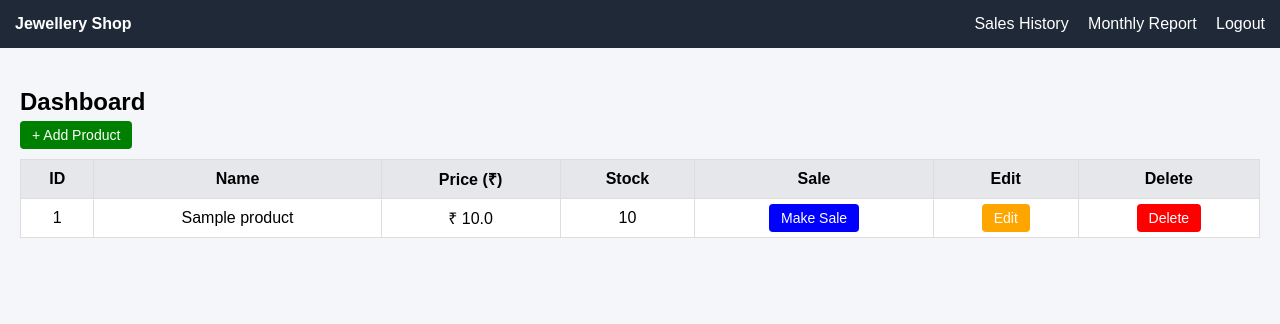
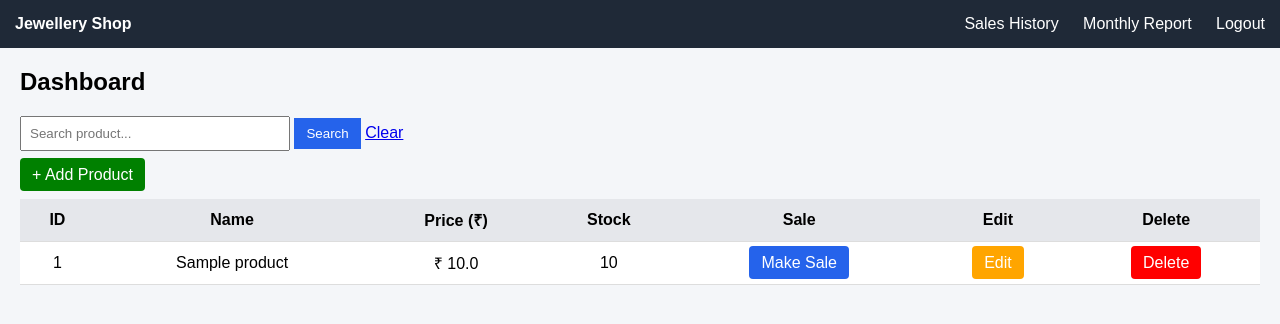
Before and after one commit to rajeshakela0909-cloud/jewellery-shop, a Flask app: page /dashboard in a window 1280 px wide. Shown: the top 324 px of the page. Run offline with Flask 3, Linux system fonts and the light colour scheme; the visitor is signed in with stand-in values (Sample User, id 1); tables that the repository leaves empty hold one stand-in row (values such as "Sample post").

Commit message:
Update dashboard.html

```diff
--- a/templates/dashboard.html
+++ b/templates/dashboard.html
@@ -11,16 +11,17 @@
 
         .navbar {
             background: #1f2937;
+            color: white;
             padding: 15px;
-            color: white;
             display: flex;
             justify-content: space-between;
+            align-items: center;
         }
 
         .navbar a {
             color: white;
             text-decoration: none;
-            margin-left: 15px;
+            margin-left: 20px;
         }
 
         .container {
@@ -28,45 +29,44 @@
         }
 
         h2 {
-            margin-bottom: 10px;
+            margin-top: 0;
         }
 
         .btn {
-            padding: 6px 12px;
+            padding: 8px 12px;
+            border: none;
+            color: white;
+            cursor: pointer;
+            border-radius: 4px;
             text-decoration: none;
-            border-radius: 4px;
-            font-size: 14px;
         }
 
         .btn-add {
             background: green;
-            color: white;
         }
 
         .btn-sale {
-            background: blue;
-            color: white;
+            background: #2563eb;
         }
 
         .btn-edit {
             background: orange;
-            color: white;
         }
 
         .btn-delete {
             background: red;
-            color: white;
         }
 
         table {
             width: 100%;
             border-collapse: collapse;
+            margin-top: 15px;
             background: white;
         }
 
         th, td {
-            border: 1px solid #ddd;
-            padding: 8px;
+            padding: 10px;
+            border-bottom: 1px solid #ddd;
             text-align: center;
         }
 
@@ -74,19 +74,38 @@
             background: #e5e7eb;
         }
 
-        .top-buttons {
+        .low-stock {
+            background-color: #ffe5e5;
+            color: red;
+            font-weight: bold;
+        }
+
+        .search-box {
             margin-bottom: 15px;
+        }
+
+        input[type="text"] {
+            padding: 8px;
+            width: 250px;
+        }
+
+        button {
+            padding: 8px 12px;
+            background: #2563eb;
+            color: white;
+            border: none;
+            cursor: pointer;
         }
     </style>
 </head>
 <body>
 
 <div class="navbar">
-    <div><b>Jewellery Shop</b></div>
+    <div><strong>Jewellery Shop</strong></div>
     <div>
-        <a href="{{ url_for('sales_history') }}">Sales History</a>
-        <a href="{{ url_for('monthly_report') }}">Monthly Report</a>
-        <a href="{{ url_for('logout') }}">Logout</a>
+        <a href="/sales">Sales History</a>
+        <a href="/monthly-report">Monthly Report</a>
+        <a href="/logout">Logout</a>
     </div>
 </div>
 
@@ -94,9 +113,15 @@
 
     <h2>Dashboard</h2>
 
-    <div class="top-buttons">
-        <a href="{{ url_for('add_product') }}" class="btn btn-add">+ Add Product</a>
+    <div class="search-box">
+        <form method="GET" action="/dashboard">
+            <input type="text" name="search" placeholder="Search product...">
+            <button type="submit">Search</button>
+            <a href="/dashboard">Clear</a>
+        </form>
     </div>
+
+    <a href="/add" class="btn btn-add">+ Add Product</a>
 
     <table>
         <tr>
@@ -110,30 +135,24 @@
         </tr>
 
         {% for product in products %}
-        <tr>
-            <td>{{ product.id }}</td>
-            <td>{{ product.name }}</td>
-            <td>₹ {{ product.price }}</td>
-            <td>{{ product.stock }}</td>
+        <tr {% if product['stock'] < 5 %} class="low-stock" {% endif %}>
+            <td>{{ product['id'] }}</td>
+            <td>{{ product['name'] }}</td>
+            <td>₹ {{ product['price'] }}</td>
+            <td>{{ product['stock'] }}</td>
             <td>
-                <a href="{{ url_for('sale', id=product.id) }}" class="btn btn-sale">
-                    Make Sale
-                </a>
+                <a href="/sale/{{ product['id'] }}" class="btn btn-sale">Make Sale</a>
             </td>
             <td>
-                <a href="{{ url_for('edit_product', id=product.id) }}" class="btn btn-edit">
-                    Edit
-                </a>
+                <a href="/edit/{{ product['id'] }}" class="btn btn-edit">Edit</a>
             </td>
             <td>
-                <a href="{{ url_for('delete_product', id=product.id) }}"
-                   onclick="return confirm('Are you sure?')"
-                   class="btn btn-delete">
-                    Delete
-                </a>
+                <a href="/delete/{{ product['id'] }}" class="btn btn-delete"
+                   onclick="return confirm('Are you sure?')">Delete</a>
             </td>
         </tr>
         {% endfor %}
+
     </table>
 
 </div>
```
